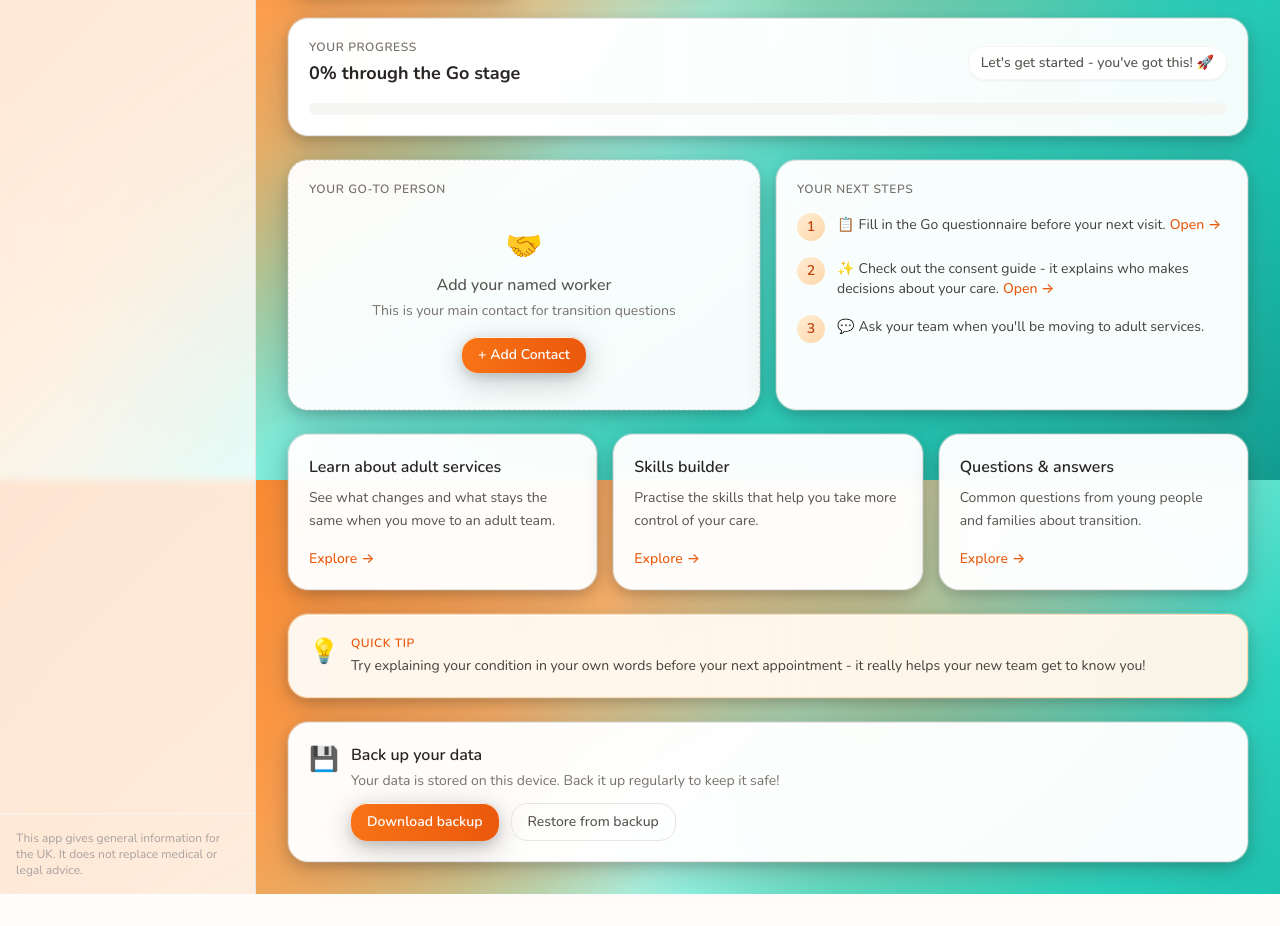
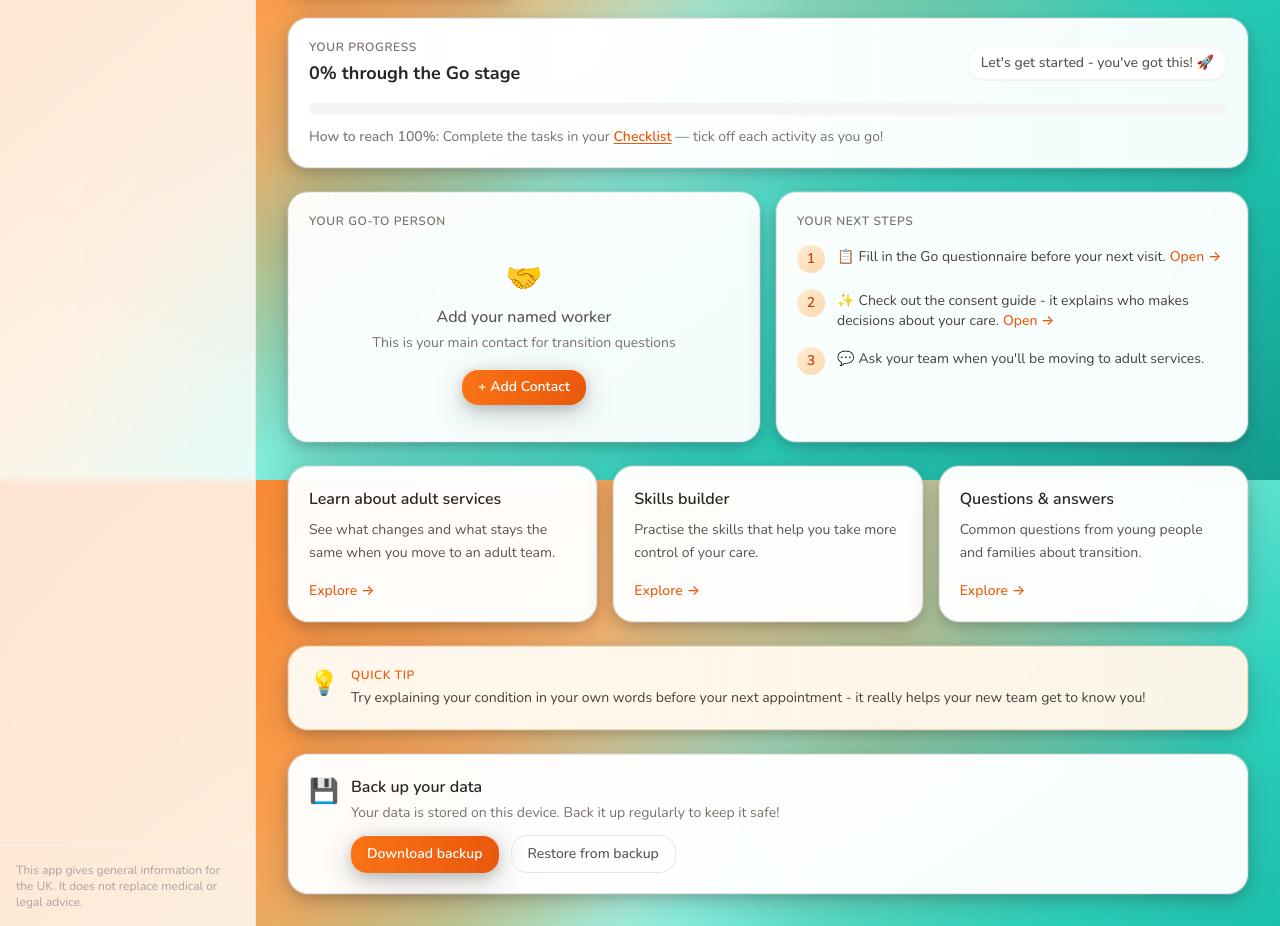
Before and after one commit to tedotedo/transition-helper, a React (Vite) app: page / in a window 1280 px wide. Shown: the part 1120-2046 px from the top of the page. Before the commit the page ends 2014 px from the top, so only its background shows below. Built offline with nearby package versions, Linux system fonts and the light colour scheme.

Commit message:
Add explanation of how to reach 100% progress in ProgressTracker

```diff
--- a/src/components/home/ProgressTracker.tsx
+++ b/src/components/home/ProgressTracker.tsx
@@ -31,6 +31,13 @@ export function ProgressTracker({ stageName, percent }: ProgressTrackerProps) {
           style={{ width: `${clamped}%` }}
         />
       </div>
+      <p className="mt-3 text-sm text-warm-500">
+        <span className="font-medium">How to reach 100%:</span> Complete the tasks in your{' '}
+        <a href="/checklist" className="text-primary-600 hover:text-primary-700 font-semibold underline underline-offset-2">
+          Checklist
+        </a>{' '}
+        — tick off each activity as you go!
+      </p>
     </section>
   )
 }
```
